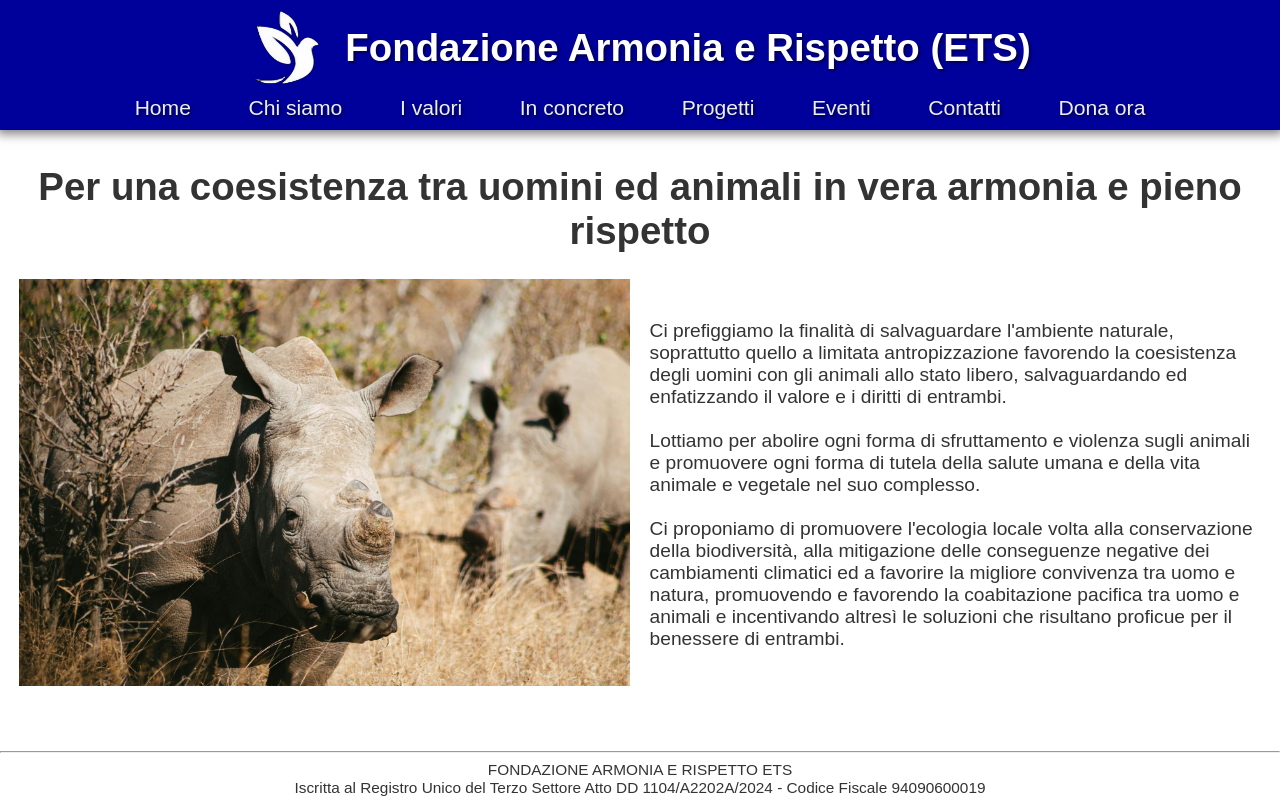
After one commit to alexcucc/armoniaerispetto, a PHP site: page /index.php in a window 1280 px wide. The commit adds this page. Run offline with PHP 8.4, Linux system fonts and the light colour scheme.

Commit message:
changed to php

```diff
--- /dev/null
+++ b/common-head.php
@@ -0,0 +1,4 @@
+<meta charset="UTF-8">
+<meta http-equiv="Content-Type" content="text/html; charset=utf-8"/>
+<meta name="viewport" content="width=device-width, initial-scale=1.0"/>
+<link rel="stylesheet" href="styles.css"/>
--- /dev/null
+++ b/footer.php
@@ -0,0 +1,10 @@
+<footer>
+    <div class="footer">
+        <hr/>
+        <div class="footer-text">
+            FONDAZIONE ARMONIA E RISPETTO ETS
+            <br>
+            Iscritta al Registro Unico del Terzo Settore Atto DD 1104/A2202A/2024 - Codice Fiscale 94090600019
+        </div>
+    </div>
+</footer>
--- /dev/null
+++ b/header.php
@@ -0,0 +1,19 @@
+<header>
+    <div class="title">
+        <img class="logo" src="images/logo.png"/>
+        <h1>Fondazione Armonia e Rispetto (ETS)</h1>
+    </div>
+    <button class="hamburger">☰</button>
+    <nav class="navigation-menu">
+        <ul class="nav-links">
+            <li class="nav-item"><a class="nav-link" href="index.php">Home</a></li>
+            <li class="nav-item"><a class="nav-link" href="chi_siamo.php">Chi siamo</a></li>
+            <li class="nav-item"><a class="nav-link" href="valori.php">I valori</a></li>
+            <li class="nav-item"><a class="nav-link" href="in_concreto.php">In concreto</a></li>
+            <li class="nav-item"><a class="nav-link" href="progetti.php">Progetti</a></li>
+            <li class="nav-item"><a class="nav-link" href="eventi.php">Eventi</a></li>
+            <li class="nav-item"><a class="nav-link" href="contatti.php">Contatti</a></li>
+            <li class="nav-item"><a class="nav-link" href="dona_ora.php">Dona ora</a></li>
+        </ul>
+    </nav>
+</header>
--- a/index.html
+++ b/index.php
@@ -1,14 +1,12 @@
 <!DOCTYPE html>
 <html lang="it">
   <head>
-    <common-head></common-head>
+    <?php include 'common-head.php';?>
     <title>Home - Fondazione Armonia e Rispetto</title>
     <script type="module" src="main.js"></script>
   </head>
   <body>
-    <header>
-      <common-header></common-header>
-    </header>
+    <?php include 'header.php';?>
     <main>
       <div class="hero">
         <div class="title">
@@ -16,6 +14,9 @@
         </div>
         <div class="content">
           <div class="content-left">
+            <img class="image" src="images/rhinos.jpg">
+          </div>
+          <div class="content-right">
             Ci prefiggiamo la finalità di salvaguardare l'ambiente naturale, soprattutto quello a limitata antropizzazione favorendo la coesistenza degli uomini con gli animali allo stato libero, salvaguardando ed enfatizzando il valore e i diritti di entrambi.
             <br>
             <br>
@@ -24,14 +25,9 @@
             <br>
             Ci proponiamo di promuovere l'ecologia locale volta alla conservazione della biodiversità, alla mitigazione delle conseguenze negative dei cambiamenti climatici ed a favorire la migliore convivenza tra uomo e natura, promuovendo e favorendo la coabitazione pacifica tra uomo e animali e incentivando altresì le soluzioni che risultano proficue per il benessere di entrambi.
           </div>
-          <div class="content-right">
-            <img class="image" src="images/rhinos.jpg">
-          </div>
         </div>
       </div>
     </main>
-    <footer>
-      <common-footer></common-footer>
-    </footer>
+    <?php include 'footer.php';?>
   </body>
 </html>
--- a/main.js
+++ b/main.js
@@ -1,59 +1,3 @@
-// common head
-class CommonHead extends HTMLElement {
-    connectedCallback() {
-        this.outerHTML = `
-            <meta charset="UTF-8">
-            <meta http-equiv="Content-Type" content="text/html; charset=utf-8"/>
-            <meta name="viewport" content="width=device-width, initial-scale=1.0"/>
-            <link rel="stylesheet" href="styles.css"/>
-            `
-    }
-}
-customElements.define('common-head', CommonHead)
-
-// common header
-class CommonHeader extends HTMLElement {
-    connectedCallback() {
-        this.outerHTML = `
-            <div class="title">
-                <img class="logo" src="images/logo.png"/>
-                <h1>Fondazione Armonia e Rispetto (ETS)</h1>
-            </div>
-            <button class="hamburger">☰</button>
-            <nav class="navigation-menu">
-                <ul class="nav-links">
-                    <li class="nav-item"><a class="nav-link" href="index.html">Home</a></li>
-                    <li class="nav-item"><a class="nav-link" href="chi_siamo.html">Chi siamo</a></li>
-                    <li class="nav-item"><a class="nav-link" href="valori.html">I valori</a></li>
-                    <li class="nav-item"><a class="nav-link" href="in_concreto.html">In concreto</a></li>
-                    <li class="nav-item"><a class="nav-link" href="progetti.html">Progetti</a></li>
-                    <li class="nav-item"><a class="nav-link" href="eventi.html">Eventi</a></li>
-                    <li class="nav-item"><a class="nav-link" href="contatti.html">Contatti</a></li>
-                    <li class="nav-item"><a class="nav-link" href="dona_ora.html">Dona ora</a></li>
-                </ul>
-            </nav>
-            `
-    }
-}
-customElements.define('common-header', CommonHeader)
-
-// common footer
-class CommonFooter extends HTMLElement {
-    connectedCallback() {
-        this.outerHTML = `
-            <div class="footer">
-                <hr/>
-                <div class="footer-text">
-                    FONDAZIONE ARMONIA E RISPETTO ETS
-                    <br>
-                    Iscritta al Registro Unico del Terzo Settore Atto DD 1104/A2202A/2024 - Codice Fiscale 94090600019
-                </div>
-            </div>
-            `
-    }
-}
-customElements.define('common-footer', CommonFooter)
-
 // hamburger
 document
     .querySelector('.hamburger')
--- a/styles.css
+++ b/styles.css
@@ -118,6 +118,7 @@ footer {
 }
 
 .content-right {
+  flex: 1;
   max-width: 50%;
   height: auto;
   order: 2;
```
Also changed, not shown: chi_siamo.php (renamed from chi_siamo.html, +6 -10 lines), contatti.php (renamed from contatti.html, +6 -10 lines), dona_ora.php (renamed from dona_ora.html, +3 -7 lines), eventi.php (renamed from eventi.html, +5 -9 lines), in_concreto.php (renamed from in_concreto.html, +6 -10 lines), progetti.php (renamed from progetti.html, +5 -9 lines), valori.php (renamed from valori.html, +6 -10 lines).
